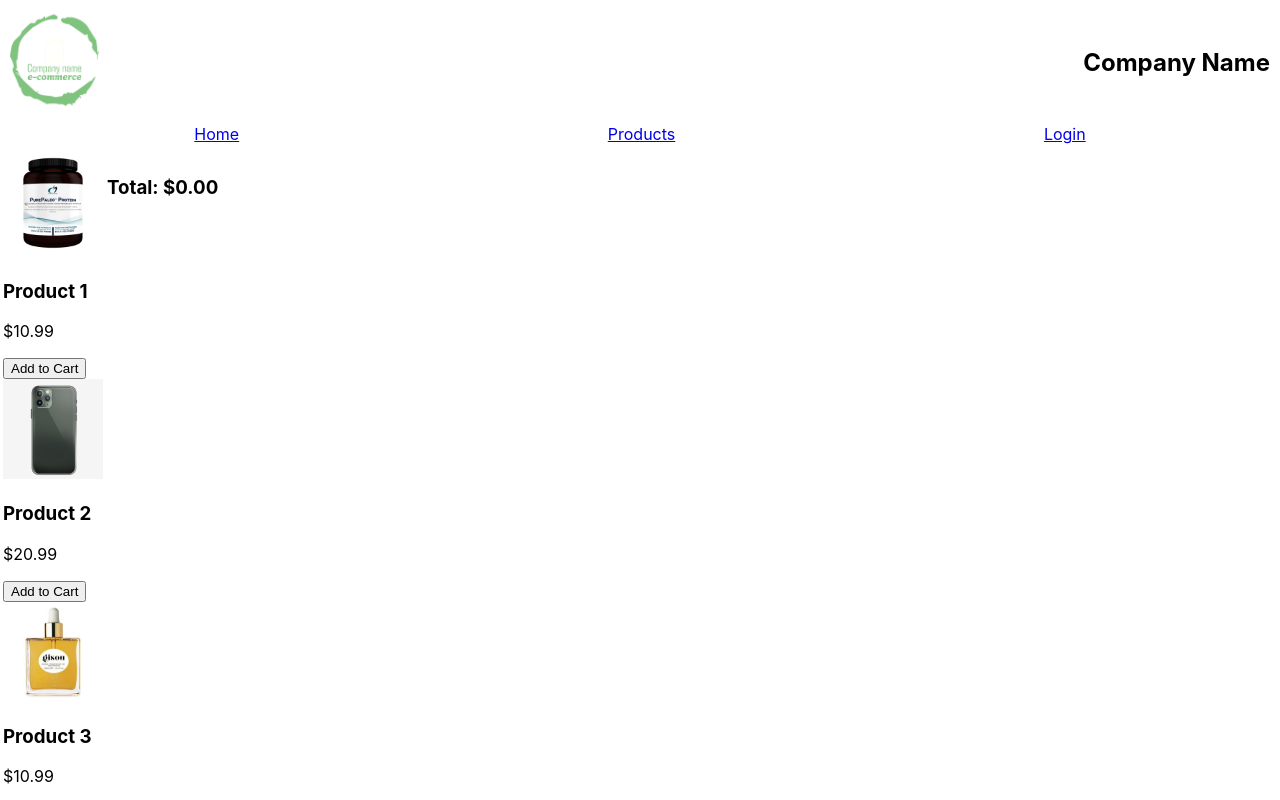
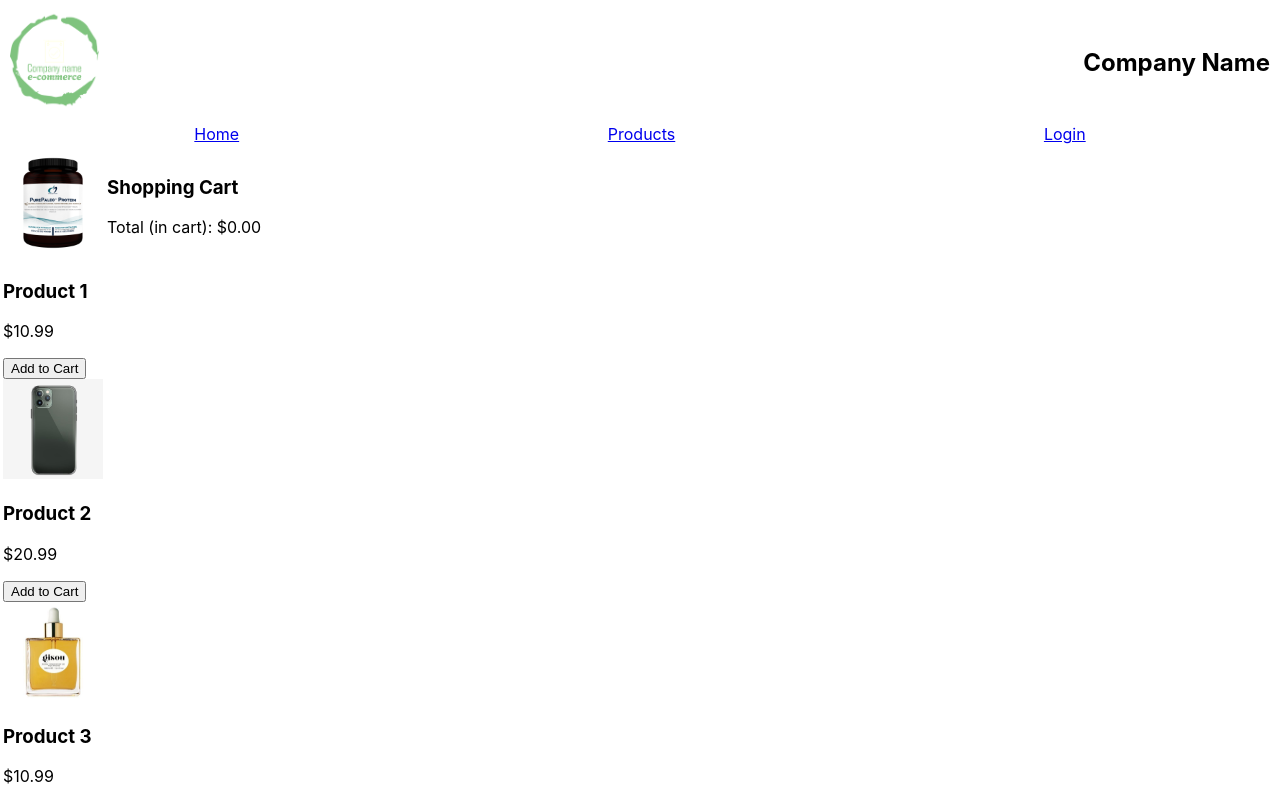
Before and after one commit to Sarah10109/ensf381, a React (Create React App) app in the folder A4/my-ecommerce-app/: page /products in a window 1280 px wide. Shown: the top 800 px of the page. Built offline with nearby package versions, Linux system fonts and the light colour scheme.

Commit message:
Added heading for Shopping Cart section

```diff
--- a/A4/my-ecommerce-app/src/component/Cart.js
+++ b/A4/my-ecommerce-app/src/component/Cart.js
@@ -11,6 +11,7 @@ const Cart = ({ cartItems, onUpdateCart, onRemoveFromCart }) => {
 
   return (
     <div className="cart">
+      <h3>Shopping Cart</h3>
       {cartItems.map(item => (
         <CartItem
           key={item.id}
@@ -20,7 +21,7 @@ const Cart = ({ cartItems, onUpdateCart, onRemoveFromCart }) => {
         />
       ))}
       <div className="cart-total">
-        <h3>Total: ${calculateTotal(cartItems)}</h3>
+        <p>Total (in cart): ${calculateTotal(cartItems)}</p>
       </div>
     </div>
   );
```
